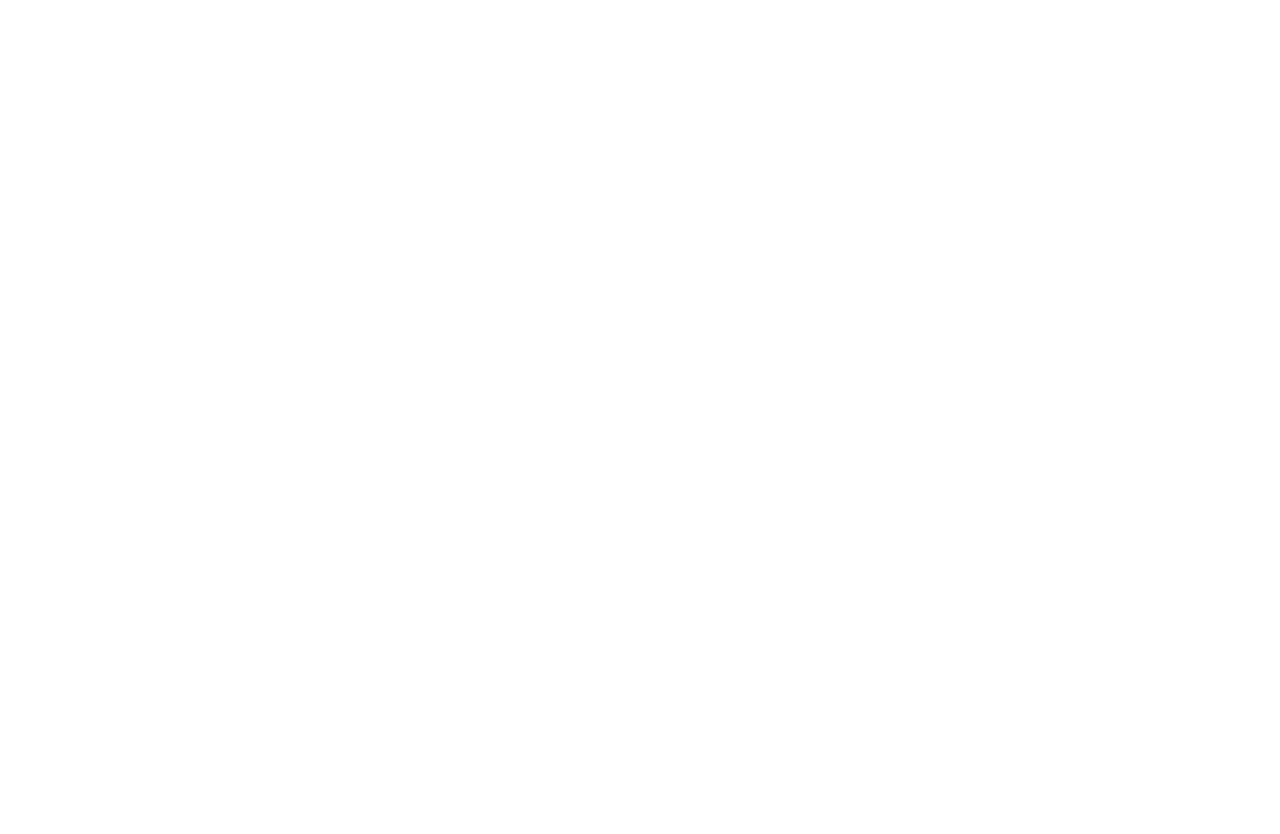
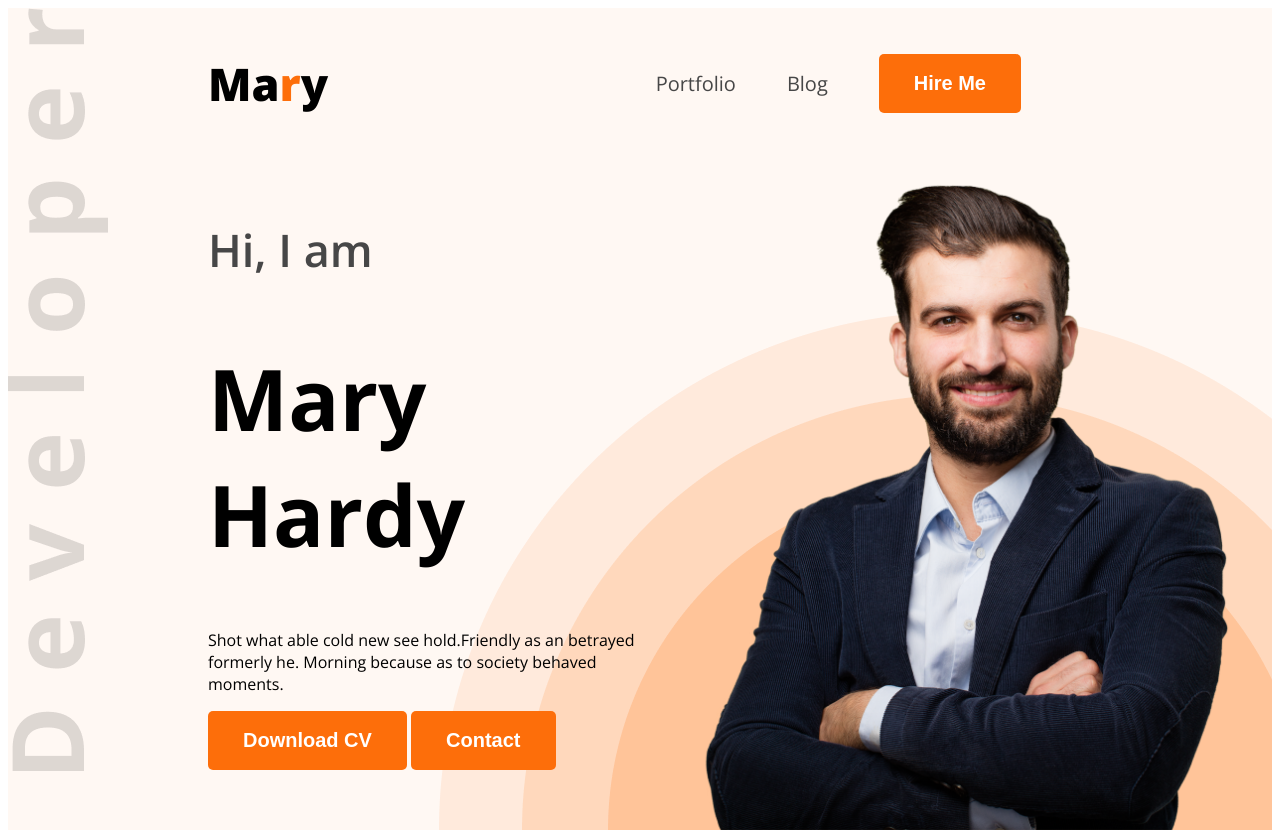
Before and after one commit to Asef-Mahmud/Web-Developer_Portfolio, a plain HTML site: page index.html in a window 1280 px wide. Shown: the top 834 px of the page. Before the commit the page ends 800 px from the top, so only its background shows below. Drawn offline with nearby package versions, Linux system fonts and the light colour scheme.

Commit message:
added new files

```diff
--- a/index.html
+++ b/index.html
@@ -4,13 +4,62 @@
     <meta charset="UTF-8">
     <meta name="viewport" content="width=device-width, initial-scale=1.0">
     <title>Web Developer Portfolio</title>
+    <link rel="preconnect" href="https://fonts.googleapis.com">
+    <link rel="preconnect" href="https://fonts.gstatic.com" crossorigin>
+    <link href="https://fonts.googleapis.com/css2?family=Open+Sans:ital,wght@0,300..800;1,300..800&family=Work+Sans:ital,wght@0,100..900;1,100..900&display=swap" rel="stylesheet">
+    <link rel="stylesheet" href="styles/style.css">
+
 </head>
-<body>
-    <header>
+<body class="open-sans-normal">
+    <header class="header secondary-bg">
+        <nav>
+            <h3 class="nav-title">Ma<span class="text-primary">r</span>y</h3>
+            <ul>
+                <li><a class="dark-2" href=" ">Portfolio</a></li>
+                <li><a class="dark-2" href=" ">Blog</a></li>
+                <li><a href=" "><button class="btn-primary">Hire Me</button></a></li>
+            </ul>
+        </nav>
+        <div class="banner">
+            <div class="banner-content">
+                <h4 class="banner-greetings dark-2">Hi, I am</h4>
+                <h1 class="banner-title">Mary Hardy</h1>
+                <p class="banner-desription">
+                    Shot what able cold new see hold.Friendly as an betrayed formerly he. Morning because as to society behaved moments.
+                </p>
+                <button class="btn-primary">Download CV</button>
+                <button class="btn-primary">Contact</button>
 
+            </div>
+            <img class="banner-image" src="images/hardy.png" alt="Mr.Hardy">
+        </div>
     </header>
     <main>
+        <section class="about">
+            <h3 class="section-title">About Me</h3>
+            <p class="section-description">I, m a designer & developer with a passion for web design. I enjoy developing simple, clean and slick websites that provide real value to the end user. Thousands of clients have procured exceptional resulfs while working with me. Delivering work within time and budget which meets clients requirements in our mata.</p>
+            <div class="about-items">
+                <!-- .about-item*4>p.item-title+p.item-description -->
+                <div class="about-item">
+                    <p class="item-title">Name:</p>
+                    <p class="item-description">Mary Hardy</p>
+                </div>
+                <div class="about-item">
+                    <p class="item-title">Email:</p>
+                    <p class="item-description">info@gmail.com</p>
+                </div>
+                <div class="about-item">
+                    <p class="item-title">Date of birth:</p>
+                    <p class="item-description">11 November 1987</p>
+                </div>
+                <div class="about-item">
+                    <p class="item-title">From:</p>
+                    <p class="item-description">Los Angeles, USA</p>
+                </div>
 
+            </div>
+
+        </section>
 
     </main>
     <footer>
--- /dev/null
+++ b/styles/style.css
@@ -0,0 +1,136 @@
+
+
+.open-sans-normal {
+  font-family: "Open Sans", sans-serif;
+  font-optical-sizing: auto;
+  font-style: normal;
+  font-variation-settings:
+    "wdth" 100;
+}
+
+/* shared style */
+.secondary-bg {
+    background-color: #FFF8F3;
+}
+.text-primary {
+    color: #FD6E0A;
+}
+/* changing the link color to black*/
+.dark-2 {
+    color: #474747;
+}
+
+
+.btn-primary{
+    background-color: #FD6E0A;
+    font-size: 20px;
+    font-weight: bold;
+    color: white;
+    padding: 18px 35px;
+    border-radius: 5px;
+    border: none;
+}
+
+/* main styles */
+main {
+    max-width: 1140px;
+    margin: 0 auto;
+}
+
+/* About styles*/
+
+.about{
+    background-color: #FFF8F3;
+    border-radius: 10px;
+    padding: 130px 150px;
+    text-align: center;
+    margin-top: 130px;
+}
+
+.about-items{
+    display: flex;
+    justify-content: space-around;
+}
+
+.item-description{
+    font-weight: 600;
+}
+
+.section-title{
+    font-size: 35px;
+    font-weight: bold;
+    color: #181818;
+}
+
+.section-description{
+    font-size: 18px;
+    color: #757575;
+}
+/* Nav styles */
+
+nav{
+    display:flex;
+    align-items: center;
+    justify-content: space-between;
+    margin: 0 200px;
+}
+
+.nav-title {
+    font-weight: 800;
+    font-size: 45px;
+}
+
+nav ul {
+    display: flex;
+    align-items: center;
+
+}
+
+
+nav ul li {
+    list-style: none;
+    margin-right: 51px;
+}
+
+nav li a {
+    text-decoration: none;
+    font-size: 20px;
+}
+
+
+/* header */
+.header{
+    background-image: url('../images/developer.png'), url(../images/header_bg.png) ;
+    background-repeat: no-repeat;
+    background-position: top left, bottom right;
+
+/* banner styles */
+.banner{
+    display: flex;
+    justify-content: space-between;
+    margin: 0 35px 0 200px;
+}
+
+.banner-content{
+    max-width: 580px;
+}
+
+.banner-greetings {
+ font-size: 45px;
+ font-weight: 600;
+
+}
+.banner-title {
+    font-size: 85px;
+    font-weight: bold;
+
+}
+
+.banner-description {
+font-size: 18px;
+
+}
+
+.banner-image{
+    width: 580px;
+}
```
